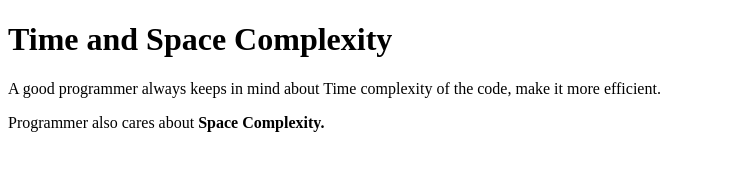
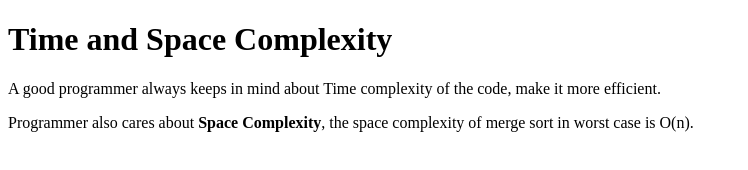
Before and after one commit to acciojob/time-and-space-complexity-Dharam8218, a website: page main.html in a window 1280 px wide. Shown: the whole page, without its empty margins (0-748 px from the left). Drawn offline with Linux system fonts and the light colour scheme.

Commit message:
created a submission

```diff
--- a/main.html
+++ b/main.html
@@ -10,7 +10,7 @@
 	<!-- the entire body must be written by student -->
 	<h1>Time and Space Complexity</h1>
 	<p>A good programmer always keeps in mind about Time complexity of the code, make it more efficient.</p>
-    <p>Programmer also cares about <b>Space Complexity.</p>
+    <p>Programmer also cares about <b>Space Complexity</b>, the space complexity of merge sort in worst case is O(n).</p>
 	<script type="text/javascript" src="./script.js">
 </script>
 
```
